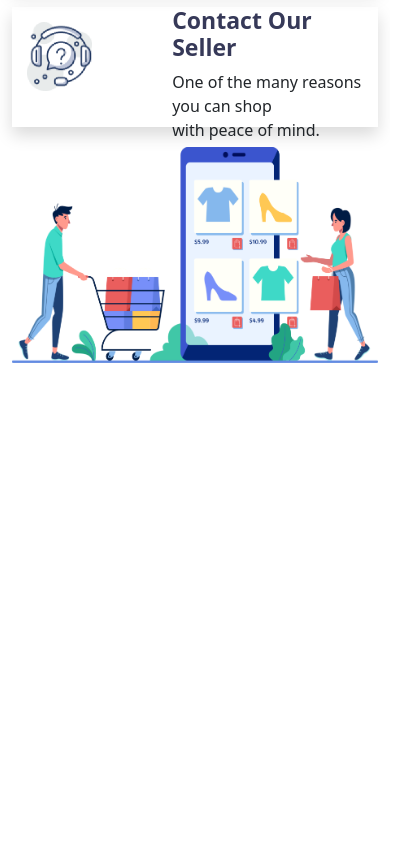
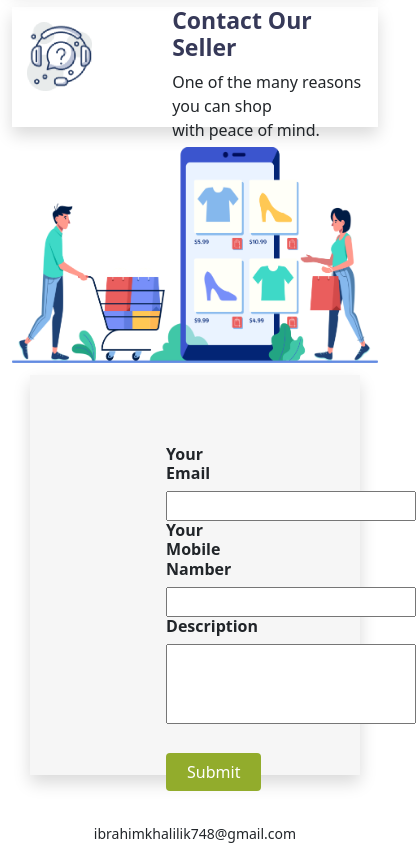
Before and after one commit to ibrahimkhalilik748/assignment02, a plain HTML site: page index.html in a window 390 px wide. Shown: the part 5098-5942 px from the top of the page, 416 px wide, since content can reach past the window. Before the commit the page ends 5461 px from the top, so only its background shows below. Drawn offline with Linux system fonts and the light colour scheme.

Commit message:
list push

```diff
--- a/css/style.css
+++ b/css/style.css
@@ -79,3 +79,28 @@ h1{
 h1 span{
     color: #363958;
 }
+.text-box{
+    height: 80px;
+}
+.form-chat{
+    width: 250px;
+}
+.form{
+    margin: auto;
+    width: 90%;
+    height: 400px;
+    padding: 20px;
+    background-color: #f1f1f1a3;
+}
+.btn-form{
+    padding-left: 20px;
+    padding-right: 20px;
+    margin-top: 5px;
+    color: white;
+    background-color:#92AC2C;
+}
+.width{
+    margin: auto;
+    width: 20%;
+    padding-top: 50px;
+}
--- a/index.html
+++ b/index.html
@@ -23,10 +23,10 @@
                     <a class="nav-link active" aria-current="page" href="#">Home</a>
                   </li>
                   <li class="nav-item">
-                    <a class="nav-link active" href="#W0MAN-JACKET">W0MAN JACKET</a>
+                    <a class="nav-link active" href="#W0MAN-JACKET">Woman Jacker</a>
                   </li>
                   <li class="nav-item">
-                    <a class="nav-link active" href="#">About us</a>
+                    <a class="nav-link active" href="#MAN-JACKET">Man Jacker</a>
                   </li>
                   <li class="nav-item">
                     <a class="nav-link active" href="#">Contact us</a>
@@ -114,7 +114,7 @@
         </div>
     </section><br><br><br>
 
-    <section class="container mt-5 mb-5">
+    <section id="MAN-JACKET" class="container mt-5 mb-5">
         <h2>MAN JACKET</h2><br>
         <div class="row row-cols-1 row-cols-md-3 g-4">
           <div class="col">
@@ -177,7 +177,7 @@
         </div>
     </section>
 
-    <section id="height" class="container">
+    <section id="height" class="container mt-5 mb-5">
       <div class="row h-100 d-flex align-items-center justify-content-end">
         <div class="col-md-6">
           <div class="d-flex icos shadow">
@@ -208,6 +208,24 @@
       </div>
     </section>
 
+    <section class="container mt-5 mb-5">
+        <div class="form  shadow">
+            <div class="width">
+                <h6>Your Email</h6>
+                <input class="form-chat" type="email">
+                <h6>Your Mobile Namber</h6>
+                <input class="form-chat" type="namber">
+                <h6>Description</h6>
+                <input class="text-box form-chat" type="text"><br><br>
+                <button class="btn btn-form">Submit</button>
+            </div>
+        </div>
+    </section>
+
+    <footer class="container">
+        <small class="d-flex justify-content-center">ibrahimkhalilik748@gmail.com</small>
+    </footer>
+
 
 
 
```
